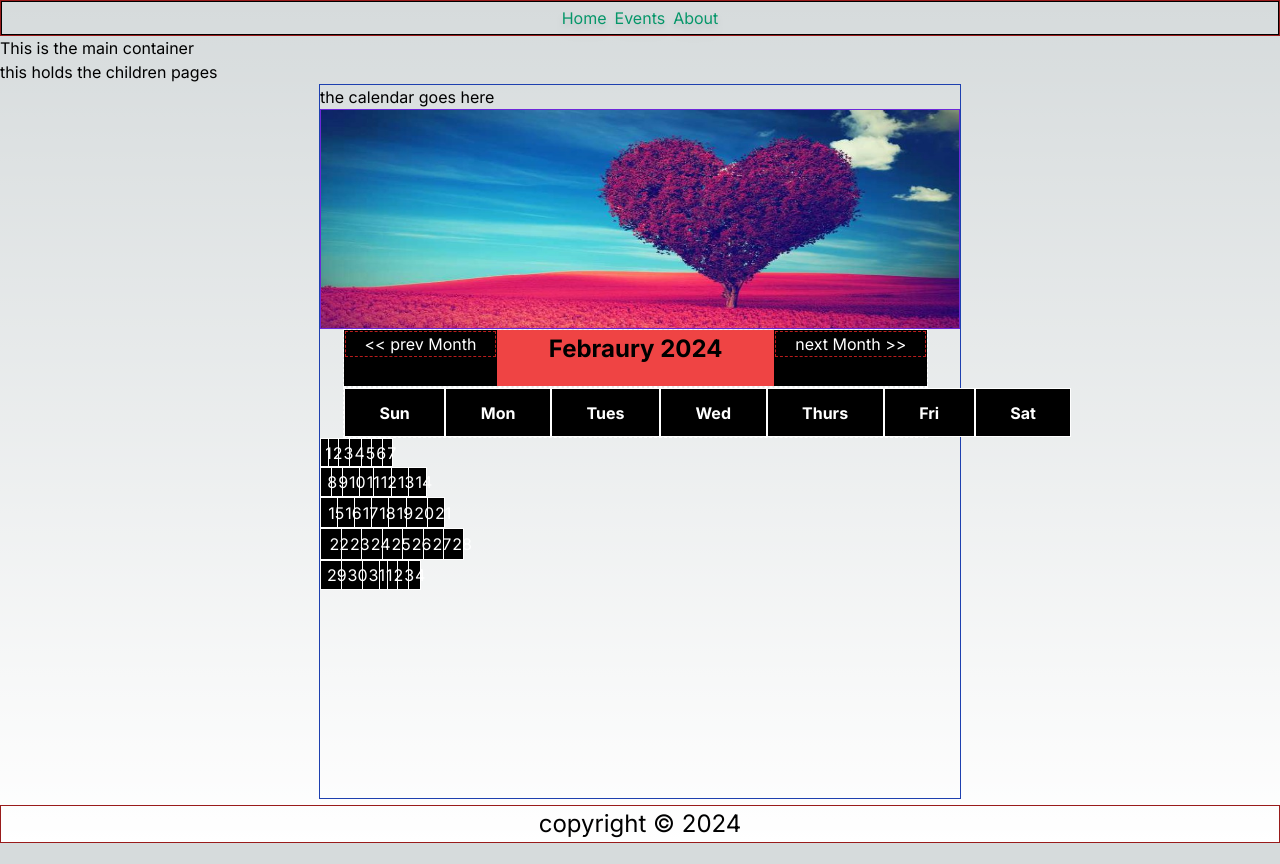
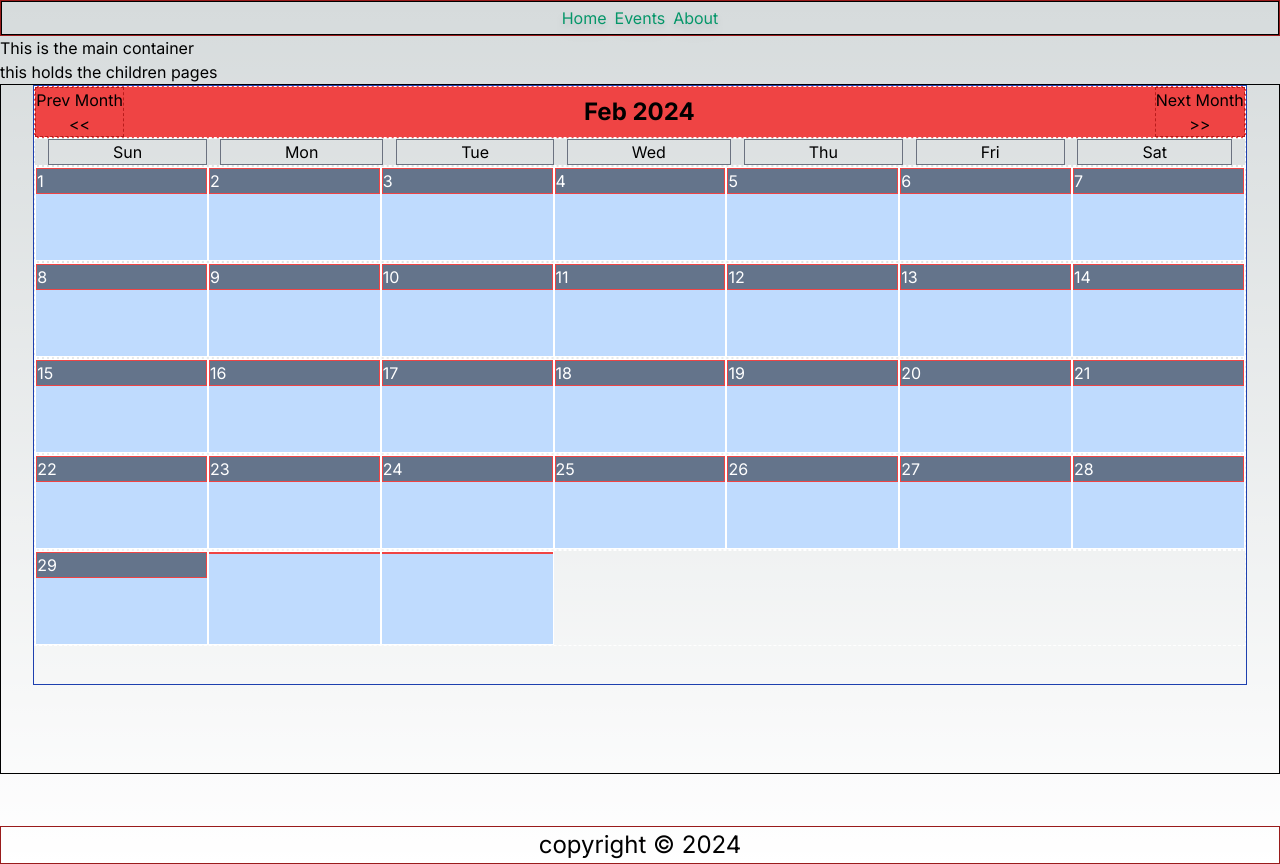
Before and after one commit to TDow520/tutuft_art_studio, a Next.js app: page /upcoming in a window 1280 px wide. Before the commit the page ends 843 px from the top, so only its background shows below. Built offline with nearby package versions, Linux system fonts and the light colour scheme.

Commit message:
updated calendar format still need to make more modification but progressing smoothly.

```diff
--- a/src/app/layout.jsx
+++ b/src/app/layout.jsx
@@ -20,7 +20,7 @@ export default function RootLayout({ children }) {
                     <NavBanner />
                 </div>
                 This is the main container
-                <div>
+                <div className="h-[95vh]">
                     this holds the children pages
                     {children}
                 </div>
--- a/src/app/upcoming/page.jsx
+++ b/src/app/upcoming/page.jsx
@@ -5,18 +5,18 @@ import { useEffect, useState } from "react";
 
 export default function Page() {
     const months = [
-        "January",
-        "Febraury",
-        "March",
-        "April",
+        "Jan",
+        "Feb",
+        "Mar",
+        "Apr",
         "May",
-        "June",
-        "July",
-        "August",
-        "September",
-        "October",
-        "November",
-        "December"
+        "Jun",
+        "Jul",
+        "Aug",
+        "Sep",
+        "Oct",
+        "Nov",
+        "Dec"
     ];
 
     const date = new Date();
@@ -34,7 +34,6 @@ export default function Page() {
         if (currentMonthIndex === 0) {
             setCurrentYear((prevYear) => prevYear - 1);
         }
-
     };
 
     const handleNextMonth = () => {
@@ -52,27 +51,62 @@ export default function Page() {
     }, [currentMonthIndex, currentYear]);
 
     // Initialize currentMonth state with the name of the current month
-    const [currentMonth, setCurrentMonth] = useState(`${months[currentMonthIndex]} ${currentYear}`);
+    const [currentMonth, setCurrentMonth] = useState(
+        `${months[currentMonthIndex]} ${currentYear}`
+    );
 
     // a function to get teh days for each month
     const getDaysInMonth = (month, year) => {
         return new Date(year, month + 1, 0).getDate();
+    };
+
+    // Get the first day of the month
+    function firstDayOfMonth(month, year) {
+        return new Date(month, year, 1).getDay();
     }
 
-    // //loop through the days of the month and display them in the calendar table only putting 7 in a row
-    // const daysInMonth = getDaysInMonth(currentMonthIndex, currentYear);
-    // const days = [];
-    // for (let i = 1; i <= daysInMonth; i++) {
-    //     days.push(i);
-    // }
+    // Get the last day of the month
+    function lastDayOfMonth(month, year) {
+        return new Date(year, month + 1, 0).getDay ();
+    }
 
+    // Add empty cells for days before the first day of the month taht are greyed out
+    const generateDaysArray = (month, year) => {
+        const days = getDaysInMonth(month, year);
+        const firstDay = firstDayOfMonth(month, year);
+        const lastDay = lastDayOfMonth(month, year);
+        const daysArray = [];
 
+        // Add empty cells for days before the first day of the month
+        for (let i = 0; i < firstDay; i++) {
+            daysArray.push("");
+        }
+
+        // Add the days of the month
+        for (let i = 1; i <= days; i++) {
+            daysArray.push(i);
+        }
+
+        // Add empty cells for days after the last day of the month to complete the last week
+        for (let i = 0; i < 6 - lastDay; i++) {
+            daysArray.push("");
+        }
+
+        return daysArray;
+    };
+    // An array to hold the days of the week
+    const daysOfWeek = ["Sun", "Mon", "Tue", "Wed", "Thu", "Fri", "Sat"];
+    const daysArray = generateDaysArray(currentMonthIndex, currentYear);
+
+    //loop through the days of the month and group them into 7 days per row
+    const dayRows = [];
+    for (let i = 0; i < daysArray.length; i += 7) {
+        dayRows.push(daysArray.slice(i, i + 7));
+    }
 
     return (
-        <div className="flex h-[89.36vh]">
-            <div className="border border-double border-blue-800 mx-auto">
-                the calendar goes here
-                <div className="flex border border-violet-700 w-[50vw] h-[27.5vh]">
+        <div className="flex border border-black tablet:h-[86.25vh] desktop:h-[91vh]">
+            {/* <div className="flex flex-col border border-violet-700 phone:h-[15vh] tablet:h-[25vh]">
                 <Image
                     src="/heart_tree.jpeg"
                     alt=""
@@ -80,176 +114,57 @@ export default function Page() {
                     width={100}
                     height={100}
                 />
-                </div>
-                <table>
-                    {/* this is an event calendar to show what events are being planned for each day */}
-                    <tbody className="flex flex-col w-[45.75vw] m-auto">
-                        <tr className="flex ml-[3.9%] w-[100%] border border-dashed border-white">
-                            <td className="bg-black text-white ">
-                                {/* this button will go back one month */}
+            </div> */}
+            <div className="flex flex-col border border-double border-blue-800 mx-auto phone:h-[81vh] tablet:h-[75vh] h-[95vh]">
+                <div className="flex border border-dashed border-white bg-red-500 justify-between ">
                     <button
                         onClick={handlePrevMonth}
-                                    className="flex-row w-[151.25px] border border-dashed border-red-700"
+                        className=" border border-dashed border-red-700 mr-[2%]"
                     >
-                                    &lt;&lt; prev Month
+                        Prev Month <br /> &lt;&lt;
                     </button>
-                            </td>
-                            {/*  displays the current calendar month */}
-                            <td className="bg-red-500 h-[7vh] text-[3vh] text-center font-bold w-[50vw]">
+
+                    <div className="text-center my-auto font-bold w-[25vw] text-2xl">
                         {currentMonth}
-                            </td>
-                            <td className=" bg-black text-white">
-                                {/* this button will go forward one month */}
+                    </div>
+
                     <button
                         onClick={handleNextMonth}
-                                    className="flex-row w-[151.25px] border border-dashed border-red-700"
+                        className="border border-dashed border-red-700 ml-[2%]"
                     >
-                                    next Month &gt;&gt;
+                        Next Month <br /> &gt;&gt;
                     </button>
-                            </td>
-                        </tr>
-                        <tr className="flex flex-row w-[100%] ml-[3.91%] border border-dashed border-white">
-                            <th className="border border-double border-white px-[5.915%] py-[2%] bg-black text-white">
-                                Sun
-                            </th>
-                            <th className="border border-double border-white px-[5.915%] py-[2%] bg-black text-white">
-                                Mon
-                            </th>
-                            <th className="border border-double border-white px-[5.915%] py-[2%] bg-black text-white">
-                                Tues
-                            </th>
-                            <th className="border border-double border-white px-[5.915%] py-[2%] bg-black text-white">
-                                Wed
-                            </th>
-                            <th className="border border-double border-white px-[5.915%] py-[2%] bg-black text-white">
-                                Thurs
-                            </th>
-                            <th className="border border-double border-white px-[5.915%] py-[2%] bg-black text-white">
-                                Fri
-                            </th>
-                            <th className="border border-double border-white px-[5.915%] py-[2%] bg-black text-white">
-                                Sat
-                            </th>
-                        </tr>
-                        {/* this will make 5 row for the dates */}
-                        <tr>
-                            <td className="border border-double border-white px-[5.915%] py-[2%] bg-black text-white">
-                                1
-                            </td>
-                            <td className="border border-double border-white px-[5.915%] py-[2%] bg-black text-white">
-                                2
-                            </td>
-                            <td className="border border-double border-white px-[5.915%] py-[2%] bg-black text-white">
-                                3
-                            </td>
-                            <td className="border border-double border-white px-[5.915%] py-[2%] bg-black text-white">
-                                4
-                            </td>
-                            <td className="border border-double border-white px-[5.915%] py-[2%] bg-black text-white">
-                                5
-                            </td>
-                            <td className="border border-double border-white px-[5.915%] py-[2%] bg-black text-white">
-                                6
-                            </td>
-                            <td className="border border-double border-white px-[5.915%] py-[2%] bg-black text-white">
-                                7
-                            </td>
-                        </tr>
-                        <tr>
-                            <td className="border border-double border-white px-[5.915%] py-[2%] bg-black text-white">
-                                8
-                            </td>
-                            <td className="border border-double border-white px-[5.915%] py-[2%] bg-black text-white">
-                                9
-                            </td>
-                            <td className="border border-double border-white px-[5.915%] py-[2%] bg-black text-white">
-                                10
-                            </td>
-                            <td className="border border-double border-white px-[5.915%] py-[2%] bg-black text-white">
-                                11
-                            </td>
-                            <td className="border border-double border-white px-[5.915%] py-[2%] bg-black text-white">
-                                12
-                            </td>
-                            <td className="border border-double border-white px-[5.915%] py-[2%] bg-black text-white">
-                                13
-                            </td>
-                            <td className="border border-double border-white px-[5.915%] py-[2%] bg-black text-white">
-                                14
-                            </td>
-                        </tr>
-                        <tr>
-                            <td className="border border-double border-white px-[5.915%] py-[2%] bg-black text-white">
-                                15
-                            </td>
-                            <td className="border border-double border-white px-[5.915%] py-[2%] bg-black text-white">
-                                16
-                            </td>
-                            <td className="border border-double border-white px-[5.915%] py-[2%] bg-black text-white">
-                                17
-                            </td>
-                            <td className="border border-double border-white px-[5.915%] py-[2%] bg-black text-white">
-                                18
-                            </td>
-                            <td className="border border-double border-white px-[5.915%] py-[2%] bg-black text-white">
-                                19
-                            </td>
-                            <td className="border border-double border-white px-[5.915%] py-[2%] bg-black text-white">
-                                20
-                            </td>
-                            <td className="border border-double border-white px-[5.915%] py-[2%] bg-black text-white">
-                                21
-                            </td>
-                        </tr>
-
-                        <tr>
-                            <td className="border border-double border-white px-[5.915%] py-[2%] bg-black text-white">
-                                22
-                            </td>
-                            <td className="border border-double border-white px-[5.915%] py-[2%] bg-black text-white">
-                                23
-                            </td>
-                            <td className="border border-double border-white px-[5.915%] py-[2%] bg-black text-white">
-                                24
-                            </td>
-                            <td className="border border-double border-white px-[5.915%] py-[2%] bg-black text-white">
-                                25
-                            </td>
-                            <td className="border border-double border-white px-[5.915%] py-[2%] bg-black text-white">
-                                26
-                            </td>
-                            <td className="border border-double border-white px-[5.915%] py-[2%] bg-black text-white">
-                                27
-                            </td>
-                            <td className="border border-double border-white px-[5.915%] py-[2%] bg-black text-white">
-                                28
-                            </td>
-                        </tr>
-                        <tr>
-                            <td className="border border-double border-white px-[5.915%] py-[2%] bg-black text-white">
-                                29
-                            </td>
-                            <td className="border border-double border-white px-[5.915%] py-[2%] bg-black text-white">
-                                30
-                            </td>
-                            <td className="border border-double border-white px-[5.915%] py-[2%] bg-black text-white">
-                                31
-                            </td>
-                            <td className="border border-double border-white px-[5.915%] py-[2%] bg-black text-white">
-                                1
-                            </td>
-                            <td className="border border-double border-white px-[5.915%] py-[2%] bg-black text-white">
-                                2
-                            </td>
-                            <td className="border border-double border-white px-[5.915%] py-[2%] bg-black text-white">
-                                3
-                            </td>
-                            <td className="border border-double border-white px-[5.915%] py-[2%] bg-black text-white">
-                                4
-                            </td>
-                        </tr>
-                    </tbody>
-                </table>
+                </div>
+                <div>
+                    <div className="flex border border-dashed border-white w-[100%] justify-evenly">
+                        {daysOfWeek.map((day, index) => (
+                            <div
+                                key={index}
+                                className="border border-double phone:p-[1.5vw] tablet:px-[5vw] laptop:p-[3vw] border-gray-500 "
+                            >
+                                {day}
+                            </div>
+                        ))}
+                    </div>
+                    {dayRows.map((row, index) => (
+                        <div
+                            key={index}
+                            className="flex border border-dashed border-white w-[100%] h-[12vh]"
+                        >
+                            {row.map((day, index) => (
+                                <div
+                                    key={index}
+                                    className="border border-double phone:w-[12vw] w-[13.5vw] border-white bg-blue-200 text-white hover:drop-shadow-2xl hover:bg-slate-200"
+                                >
+                                    <div className="border border-red-500 bg-slate-500 ">
+                                        {/* this will show the date as a label header */}
+                                        {day !== null ? day : ""}
+                                    </div>
+                                </div>
+                            ))}
+                        </div>
+                    ))}
+                </div>
             </div>
         </div>
     );
--- a/tailwind.config.js
+++ b/tailwind.config.js
@@ -13,6 +13,12 @@ module.exports = {
           "conic-gradient(from 180deg at 50% 50%, var(--tw-gradient-stops))",
       },
     },
+    screens: {
+      'phone': { 'max': '640px' },
+      'tablet': { 'min': '641px', 'max': '1366px' },
+      'laptop': { 'min': '1367px', 'max': '1960px' },
+      'desktop': { 'min': '1961px' },
+    },
   },
   plugins: [],
 };
```
Lines whose indentation alone changed are shown as unchanged.
